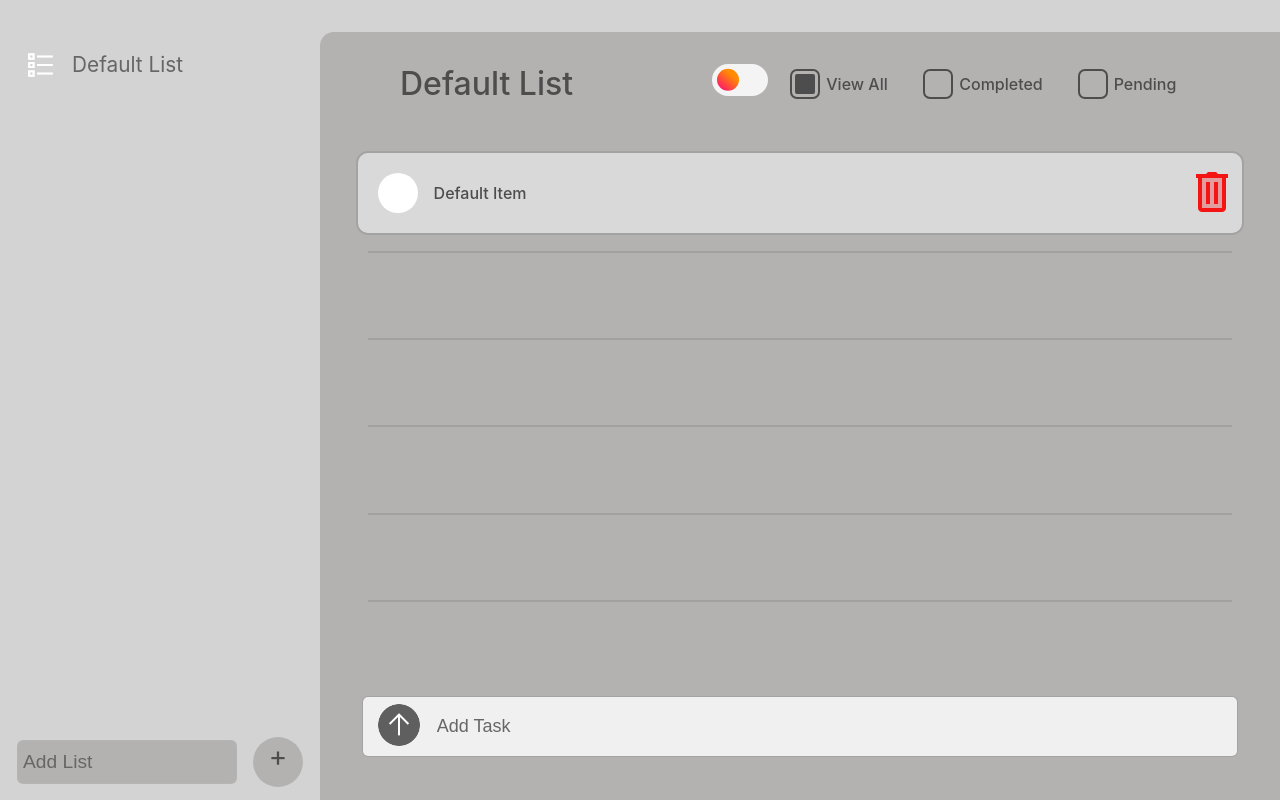
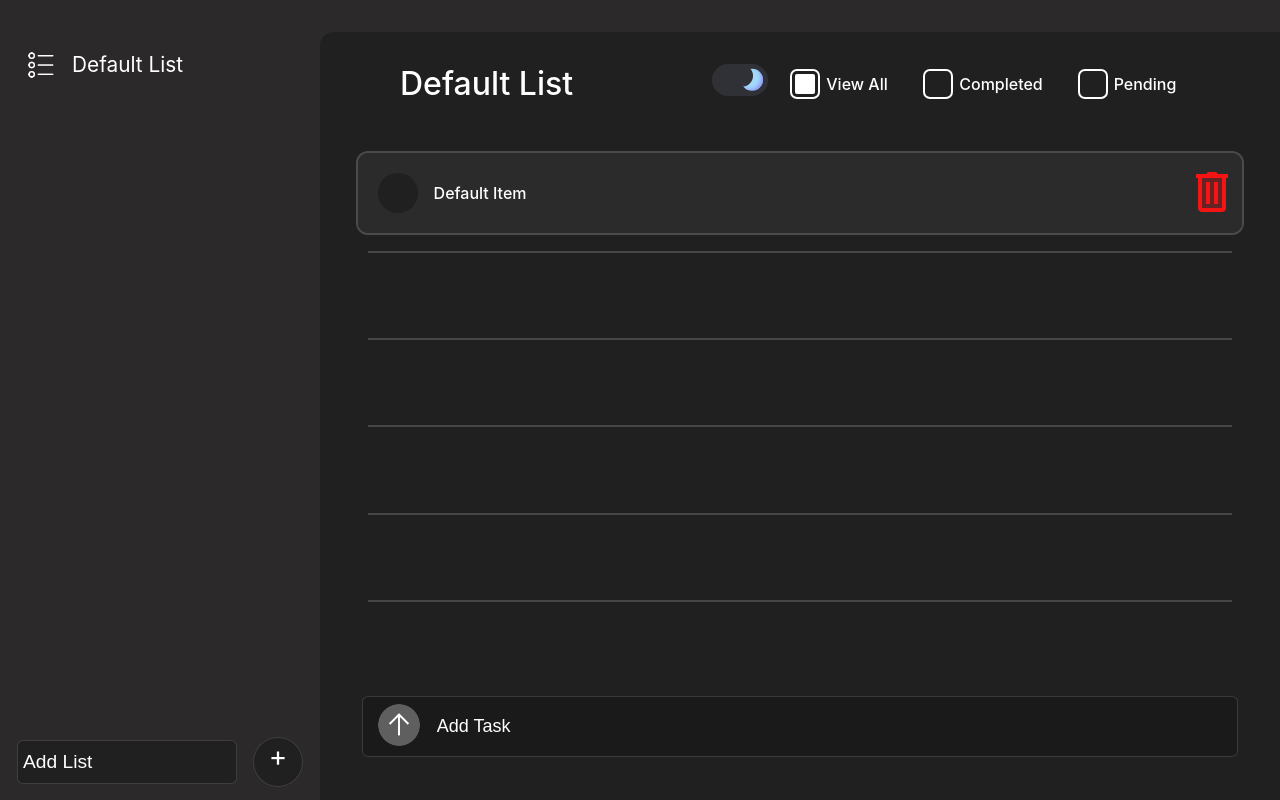
Before and after one commit to Rane3/ToDo---Ludex, a React (Create React App) app in the folder my-todo-app/: page / in a window 1280 px wide. Built offline with nearby package versions, Linux system fonts and the light colour scheme.

Commit message:
Complete theme switch functionality

```diff
--- a/my-todo-app/src/components/ListsNav.tsx
+++ b/my-todo-app/src/components/ListsNav.tsx
@@ -8,10 +8,19 @@ import '../styles/NavBarStyles.css';
  * Allows the user to add a new list and select a list from the available ones.
  */
 const ListNav: FC<TodoListProps> = ({ todoLists, setSelectedList, setToDoLists }) => {
-
+    const [theme, setTheme] = useState<"light" | "dark">(() => {
+        return (localStorage.getItem("theme") as "dark" | "light") || "dark";
+    });
     const [newListName, setNewListName] = useState('');
     const [storedTodoLists, setStoredTodoLists] = useLocalStorage<SelectedTodoList[]>('todoLists', todoLists);
+    useEffect(() => {
+        const observer = new MutationObserver(() => {
+            setTheme((document.documentElement.getAttribute("theme") as "light" | "dark") || "dark");
+        });
+        observer.observe(document.documentElement, { attributes: true, attributeFilter: ["data-theme"] });
 
+        return () => observer.disconnect();
+    }, []);
     const addTodoList = () => {
         if (!newListName.trim()) return;
         const newList = {
@@ -31,7 +40,11 @@ const ListNav: FC<TodoListProps> = ({ todoLists, setSelectedList, setToDoLists }
             <div id='nav-top'>
                 {storedTodoLists.map((list) => (
                     <div className='list-item' key={list.id}>
-                        <img className='item-icon' src='/icons/homework.png' alt='icon' />
+                        <img
+                            className='item-icon'
+                            src={theme === "light" ? '/icons/light-list-icon.png' : '/icons/dark-list-icon.png'}
+                            alt='icon'
+                        />
                         <button onClick={() => setSelectedList(list)} className='list-item-button'>{list.name}</button>
                     </div>
                 ))}
--- a/my-todo-app/src/components/ThemeSwitch.tsx
+++ b/my-todo-app/src/components/ThemeSwitch.tsx
@@ -3,7 +3,7 @@ import styled from "styled-components";
 
 const Switch = () => {
   const [theme, setTheme] = useState<"light" | "dark">(() => {
-    return (localStorage.getItem("theme") as "dark" | "light") || "light";
+    return (localStorage.getItem("theme") as "dark" | "light") || "dark";
   });
 
   useEffect(() => {
--- a/my-todo-app/src/styles/App.css
+++ b/my-todo-app/src/styles/App.css
@@ -28,7 +28,7 @@ button {
   --dark-secondary-container-hover:  #464545b6;
   --light-background: #d4d3d3;
   --light-container-background: #b4b1b1;
-  --light-separator-color: rgba(83, 82, 82, 0.171) ;
+  --light-separator-color: rgba(0, 0, 0, 0.35);
   --light-input-background-color: rgb(240, 240, 240);
   --light-secondary-container-box-shadow:0px 0px 0px 2px #a3a3a3;;
   --light-input-box-shadow: 0 0 0px 1px rgba(150, 150, 150, 0.5), 0 0 0 .15vw transparent;
--- a/my-todo-app/src/styles/MainViewStyles.css
+++ b/my-todo-app/src/styles/MainViewStyles.css
@@ -155,7 +155,7 @@
 
 .checkbox-wrapper-31 .stroke {
     fill: none;
-    stroke: #fff;
+    stroke:  var(--font-color);
     stroke-miterlimit: 10;
     stroke-width: 2px;
     stroke-dashoffset: 100;
@@ -166,7 +166,7 @@
 
 .checkbox-wrapper-31 .check {
     fill: none;
-    stroke: #fff;
+    stroke: var(--font-color);
     stroke-linecap: round;
     stroke-linejoin: round;
 
```
Also changed, not shown: my-todo-app/public/icons/dark-list-icon.png (added), my-todo-app/public/icons/light-list-icon.png (added).
